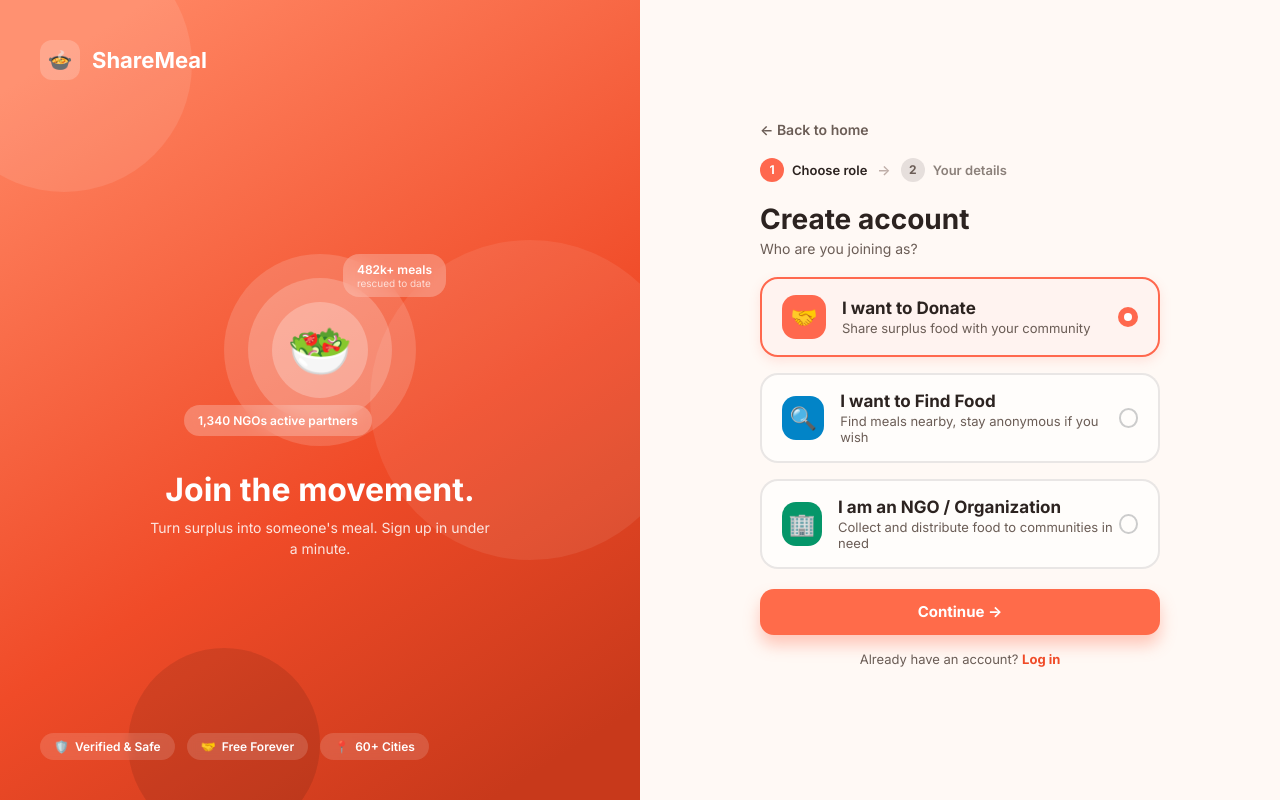
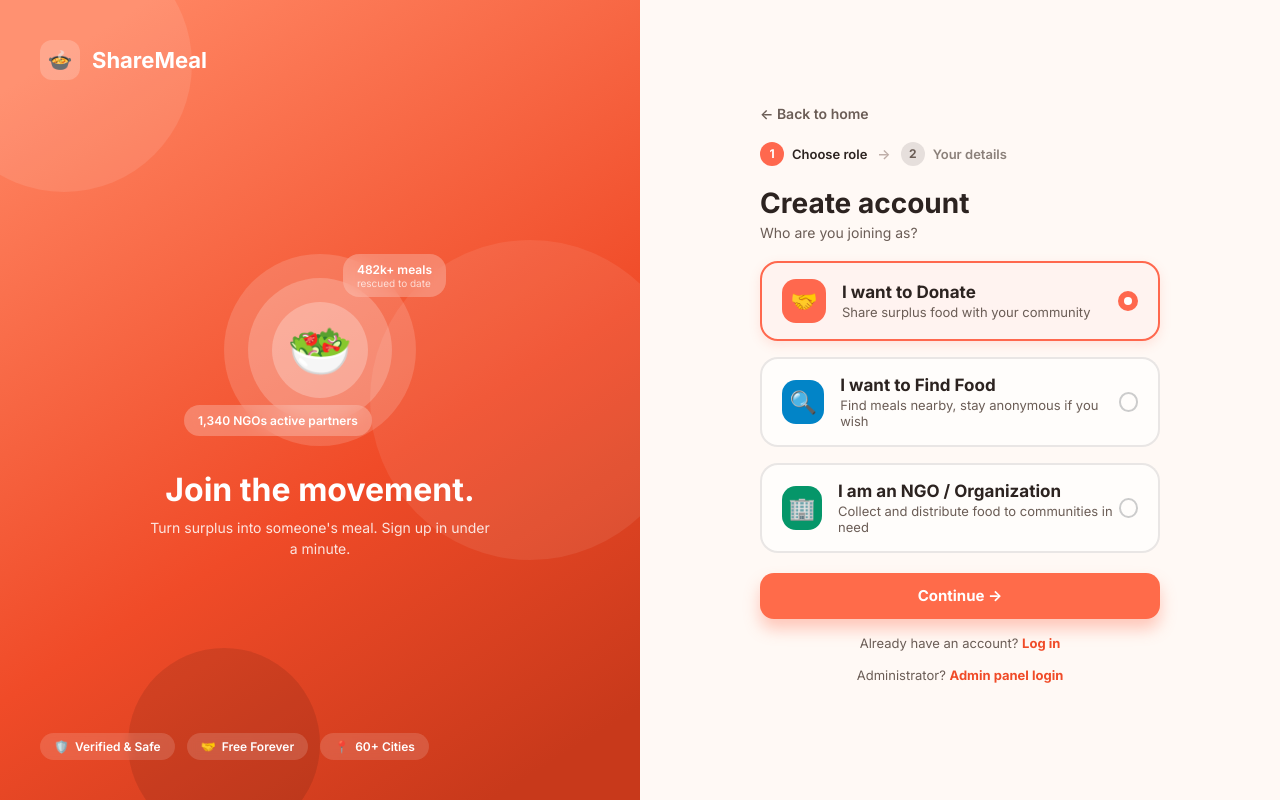
Before and after one commit to ragibKhandoker/CSE470_Project, a React (Vite) app in the folder client/: page /signup in a window 1280 px wide. Built offline with nearby package versions, Linux system fonts and the light colour scheme; no server answers.

Commit message:
Update admin panel

```diff
--- a/client/src/components/auth/RoleSelector.jsx
+++ b/client/src/components/auth/RoleSelector.jsx
@@ -70,6 +70,13 @@ export const RoleSelector = ({ role, setRole, onContinue }) => {
           Log in
         </Link>
       </p>
+
+      <p className="auth-switch-text">
+        Administrator?{' '}
+        <Link to="/admin/login" className="auth-switch-link">
+          Admin panel login
+        </Link>
+      </p>
     </div>
   );
 };
```
